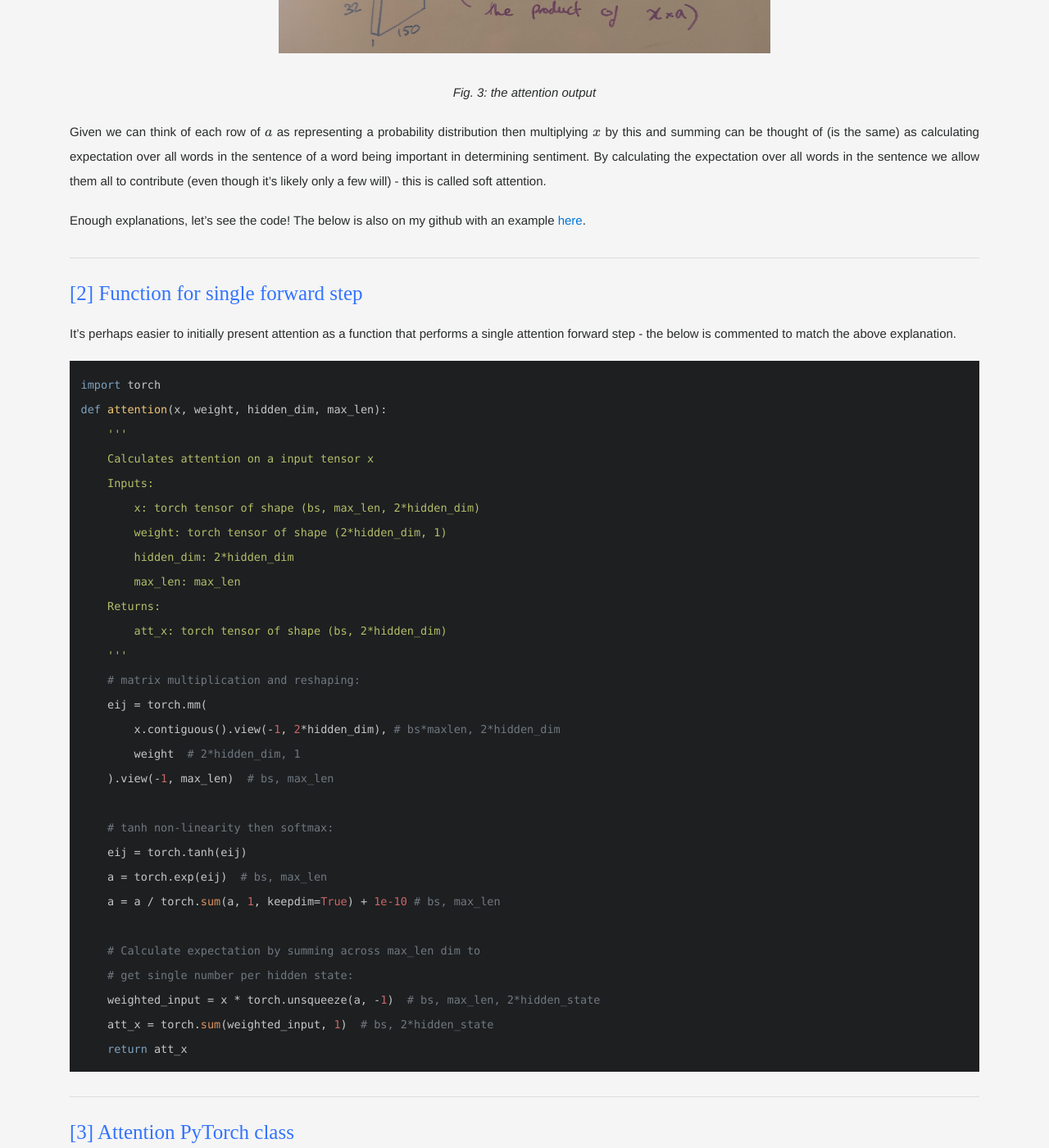
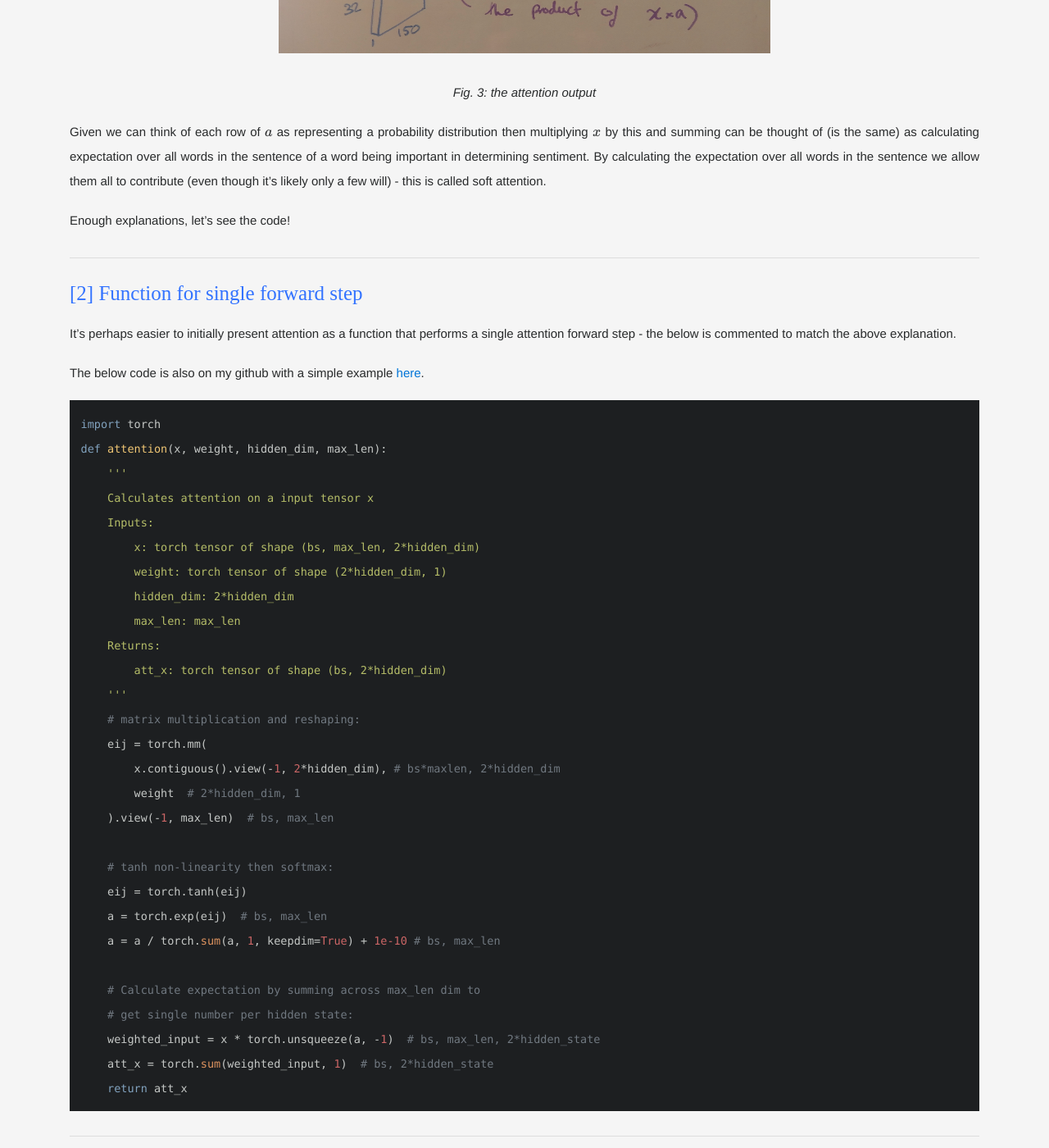
Before and after one commit to maw501/maw501.github.io, a Jekyll site: the page built from _posts/General/2019-01-09-simple-attention.md, in a window 1280 px wide and 1400 px high, scrolled down 4476 px. Shown: the whole window at 82% size. Built offline with Jekyll 4.4.1, drawn with Linux system fonts in a browser that asks for light colours; nearby versions of some CDN libraries; some web fonts are replaced; formulas are drawn with MathJax 3; comment, search, counter and statistics services are not loaded; some of the changed text lies outside the part shown.

Commit message:
attention

```diff
--- a/_posts/General/2019-01-09-simple-attention.md
+++ b/_posts/General/2019-01-09-simple-attention.md
@@ -124,12 +124,14 @@ For each example in our original mini-batch of inputs, $x$, we now multiply it (
 
 Given we can think of each row of $a$ as representing a probability distribution then multiplying $x$ by this and summing can be thought of (is the same) as calculating expectation over all words in the sentence of a word being important in determining sentiment. By calculating the expectation over all words in the sentence we allow them all to contribute (even though it's likely only a few will) - this is called soft attention.
 
-Enough explanations, let's see the code! The below is also on my github with an example [here](https://github.com/maw501/blog-notebooks/blob/master/attention_example.ipynb).
+Enough explanations, let's see the code!
 
 <hr class="with-margin">
 <h4 class="header" id="code">Function for single forward step</h4>
 
 It's perhaps easier to initially present attention as a function that performs a single attention forward step - the below is commented to match the above explanation.
+
+The below code is also on my github with a simple example [here](https://github.com/maw501/blog-notebooks/blob/master/attention_example.ipynb).
 
 <pre><code class="language-python">import torch
 def attention(x, weight, hidden_dim, max_len):
@@ -165,6 +167,8 @@ def attention(x, weight, hidden_dim, max_len):
 <h4 class="header" id="code_cls">Attention PyTorch class</h4>
 
 Below is the implementation as a PyTorch class.
+
+The below code is also on my github with a simple example [here](https://github.com/maw501/blog-notebooks/blob/master/attention_example.ipynb).
 
 <pre><code class="language-python">import torch
 import torch.nn as nn
```
